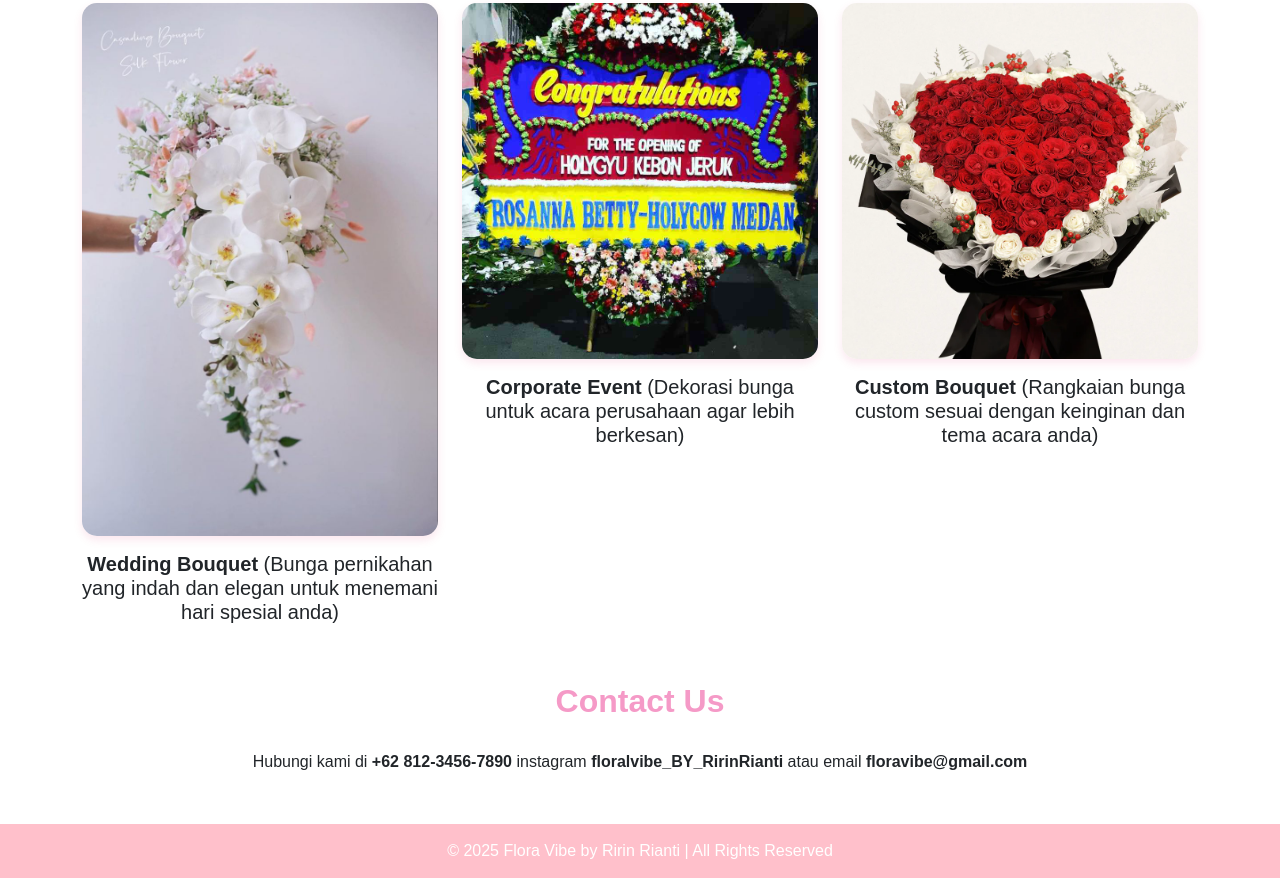
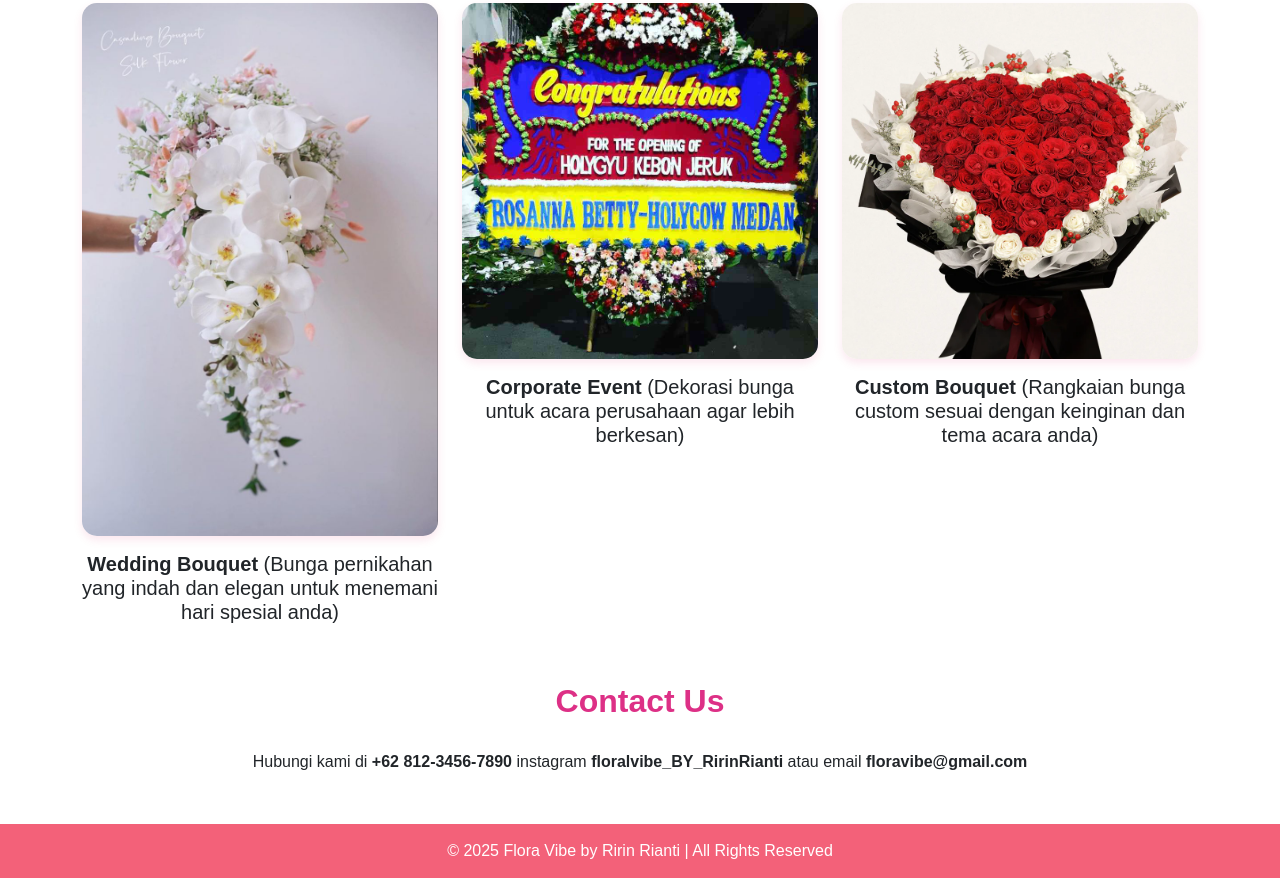
Before and after one commit to RirinRianti2307/flora-vibe, a plain HTML site: page company-profile/index.html in a window 1280 px wide. Shown: the part 720-1598 px from the top of the page. Drawn offline with nearby package versions, Linux system fonts and the light colour scheme.

Commit message:
Add files via upload
Update file dan gambar

```diff
--- a/company-profile/index.html
+++ b/company-profile/index.html
@@ -35,7 +35,7 @@
       color: #5a0808;
     }
     .section-title {
-      color: #f59ac7;
+      color: #dd3086;
       text-align: center;
       margin: 50px 0 30px;
       font-weight: bold;
@@ -46,7 +46,7 @@
       max-width: 100%;
     }
     footer {
-      background-color: pink;
+      background-color: rgb(243, 97, 121);
       color: white;
       text-align: center;
       padding: 15px;
```
